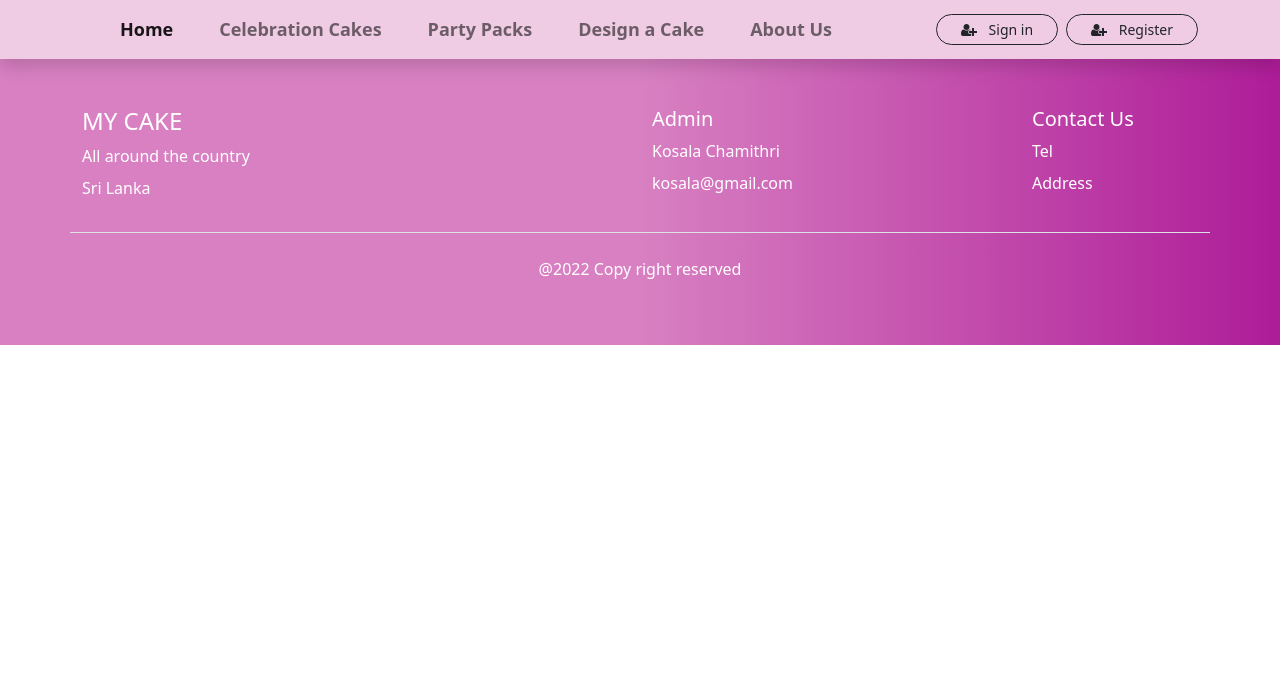
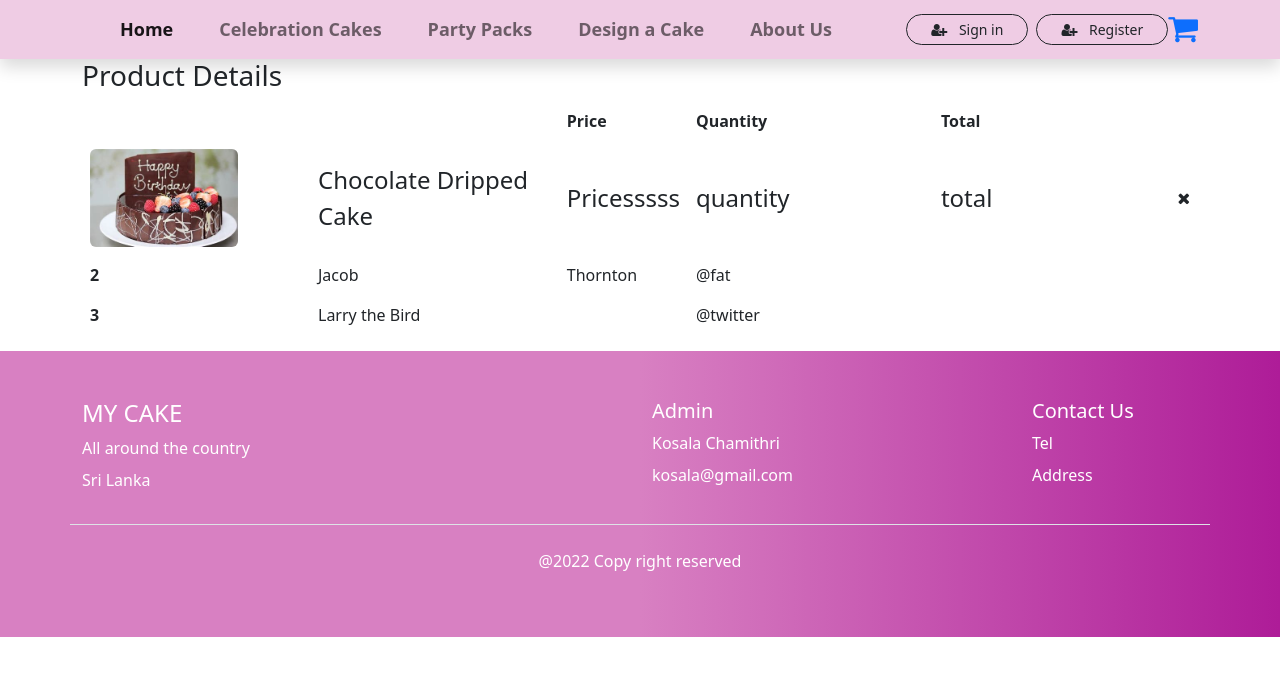
Before and after one commit to kchamithri/MyCake-SystemDevelopment, a React (Create React App) app: page /cart in a window 1280 px wide. Shown: the top 676 px of the page. Built offline with nearby package versions, Linux system fonts and the light colour scheme.

Commit message:
cart added

```diff
--- a/src/App.js
+++ b/src/App.js
@@ -10,6 +10,7 @@ import About from "./pages/About";
 import Login from "./pages/Login";
 import Register from "./pages/Register";
 import Dashboard from "./pages/Dashboard";
+import Cart from "./pages/Cart";
 
 function App() {
   return (
@@ -24,6 +25,7 @@ function App() {
         <Route path="/login" element={<Login />} />
         <Route path="/register" element={<Register />} />
         <Route path="/dashboard" element={<Dashboard />} />
+        <Route path="/cart" element={<Cart />} />
       </Routes>
       <Footer />
     </>
--- a/src/Components/Navbar.jsx
+++ b/src/Components/Navbar.jsx
@@ -57,6 +57,9 @@ const Navbar = () => {
             >
               <i className="fa fa-user-plus me-2"></i> Register{" "}
             </NavLink>
+            <NavLink to="/cart">
+              <i class="fa fa-shopping-cart fa-2x" aria-hidden="true"></i>
+            </NavLink>
           </div>
         </div>
       </nav>
--- /dev/null
+++ b/src/pages/Cart.jsx
@@ -0,0 +1,61 @@
+import React from "react";
+
+const Cart = () => {
+  return (
+    <div className="container">
+      <div className="row">
+        <h3>Product Details</h3>
+      </div>
+      <div className="row">
+        <div class="table-responsive">
+          <table class="table table-borderless">
+            <thead>
+              <tr>
+                <th scope="col"></th>
+                <th scope="col"></th>
+                <th scope="col">Price</th>
+                <th scope="col">Quantity</th>
+                <th scope="col">Total</th>
+                <th scope="col"></th>
+              </tr>
+            </thead>
+            <tbody>
+              <tr>
+                <td className="w-25">
+                  <img
+                    className="rounded"
+                    src="Assets/cake2.jpg"
+                    alt="cake"
+                    style={{ width: "70%" }}
+                  ></img>
+                </td>
+                <td className="align-middle fs-4 w-25">
+                  Chocolate Dripped Cake
+                </td>
+                <td className="align-middle fs-4 auto">Pricesssss</td>
+                <td className="align-middle fs-4 w-25">quantity</td>
+                <td className="align-middle fs-4 w-25">total</td>
+                <td className="align-middle">
+                  <i class="fa fa-times" aria-hidden="true"></i>
+                </td>
+              </tr>
+              <tr>
+                <th>2</th>
+                <td>Jacob</td>
+                <td>Thornton</td>
+                <td>@fat</td>
+              </tr>
+              <tr>
+                <th>3</th>
+                <td colspan="2">Larry the Bird</td>
+                <td>@twitter</td>
+              </tr>
+            </tbody>
+          </table>
+        </div>
+      </div>
+    </div>
+  );
+};
+
+export default Cart;
--- a/src/pages/CelebrationCake.jsx
+++ b/src/pages/CelebrationCake.jsx
@@ -15,7 +15,7 @@ const CelebrationCake = () => {
       <div className="row">
         <div className="col-md-2">
           <div className="d-flex flex-column">
-            <h4>Price</h4>
+            <h4>Type</h4>
             <div class="form-check">
               <input
                 className="form-check-input"
@@ -24,7 +24,7 @@ const CelebrationCake = () => {
                 id="defaultCheck1"
               />
               <label class="form-check-label" for="defaultCheck1">
-                Default checkbox
+                Milk Chocolate
               </label>
             </div>
             <div class="form-check">
@@ -35,7 +35,7 @@ const CelebrationCake = () => {
                 id="defaultCheck1"
               />
               <label class="form-check-label" for="defaultCheck1">
-                Default checkbox
+                Strawberry
               </label>
             </div>
             <div class="form-check">
@@ -46,12 +46,12 @@ const CelebrationCake = () => {
                 id="defaultCheck1"
               />
               <label class="form-check-label" for="defaultCheck1">
-                Default checkbox
+                Cheesecake
               </label>
             </div>
           </div>
           <div className="d-flex flex-column mt-4">
-            <h4>Type</h4>
+            <h4>Price (LKR)</h4>
             <div class="form-check">
               <input
                 className="form-check-input"
@@ -60,7 +60,7 @@ const CelebrationCake = () => {
                 id="defaultCheck1"
               />
               <label class="form-check-label" for="defaultCheck1">
-                Default checkbox
+                900 - 1500
               </label>
             </div>
             <div class="form-check">
@@ -71,7 +71,7 @@ const CelebrationCake = () => {
                 id="defaultCheck1"
               />
               <label class="form-check-label" for="defaultCheck1">
-                Default checkbox
+                1500 - 2000
               </label>
             </div>
             <div class="form-check">
@@ -82,7 +82,7 @@ const CelebrationCake = () => {
                 id="defaultCheck1"
               />
               <label class="form-check-label" for="defaultCheck1">
-                Default checkbox
+                2000 - 2500
               </label>
             </div>
           </div>
--- a/src/pages/PartyPacks.jsx
+++ b/src/pages/PartyPacks.jsx
@@ -14,7 +14,7 @@ const PartyPacks = () => {
       <div className="row">
         <div className="col-md-2">
           <div className="d-flex flex-column">
-            <h4>Price</h4>
+            <h4>Type</h4>
             <div class="form-check">
               <input
                 className="form-check-input"
@@ -23,7 +23,7 @@ const PartyPacks = () => {
                 id="defaultCheck1"
               />
               <label class="form-check-label" for="defaultCheck1">
-                Default checkbox
+                Sandwiches
               </label>
             </div>
             <div class="form-check">
@@ -34,7 +34,7 @@ const PartyPacks = () => {
                 id="defaultCheck1"
               />
               <label class="form-check-label" for="defaultCheck1">
-                Default checkbox
+                Cutlet
               </label>
             </div>
             <div class="form-check">
@@ -45,12 +45,12 @@ const PartyPacks = () => {
                 id="defaultCheck1"
               />
               <label class="form-check-label" for="defaultCheck1">
-                Default checkbox
+                Buns
               </label>
             </div>
           </div>
           <div className="d-flex flex-column mt-4">
-            <h4>Type</h4>
+            <h4>Price</h4>
             <div class="form-check">
               <input
                 className="form-check-input"
```
